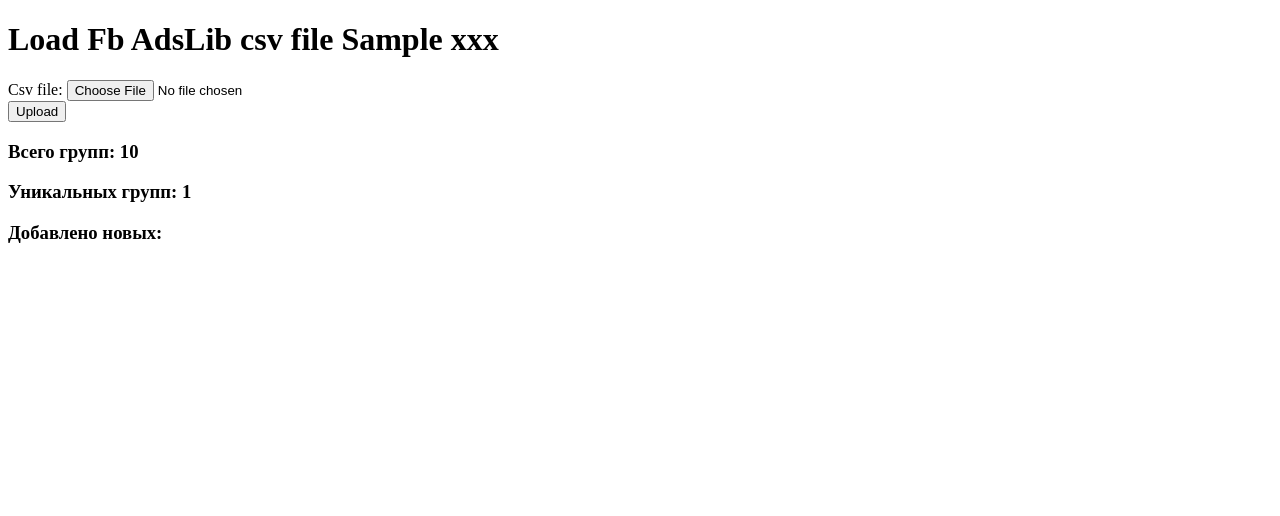
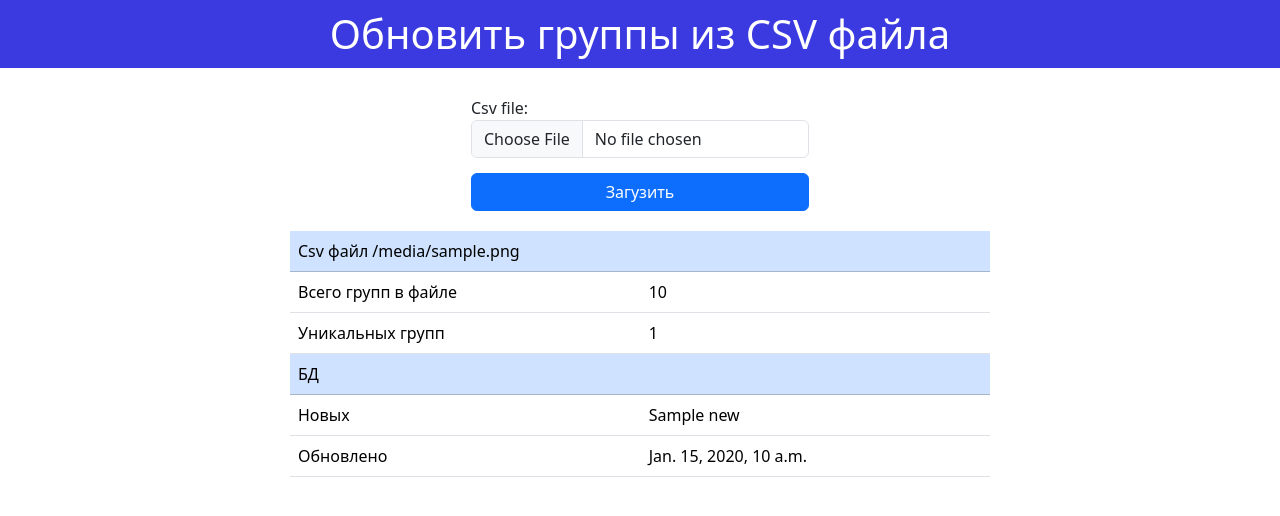
Before and after one commit to Vladiuse/FbSearcher, a Django app: template fb/ads/templates/ads/fb_ads_load_csv.html in a window 1280 px wide. Shown: the top 516 px of the page. Run offline with Django 4.2, Linux system fonts and the light colour scheme; tables that the repository leaves empty hold one stand-in row (values such as "Sample post"); the template is opened without the code that fills it: values that come from a table or form of the project are taken from there, most other values are stand-ins (such as "Sample title", 1, 10 or a date in 2020).

Commit message:
add some templates

```diff
--- a/fb/ads/forms.py
+++ b/fb/ads/forms.py
@@ -5,4 +5,6 @@ from django.core.validators import FileExtensionValidator
 class FbLibCsvForm(forms.Form):
     csv_file = forms.FileField(
         validators=[FileExtensionValidator(allowed_extensions=['csv']),],
+        widget=forms.FileInput(
+            attrs={'class': "form-control"})
     )
--- /dev/null
+++ b/fb/ads/templates/ads/base.html
@@ -0,0 +1,24 @@
+<!DOCTYPE html>
+<html lang="en">
+<head>
+    <meta charset="UTF-8">
+    <title>Title</title>
+    <link rel="stylesheet" href="https://cdn.jsdelivr.net/npm/bootstrap@5.3.2/dist/css/bootstrap.min.css">
+</head>
+<style>
+    h1{
+        color: white;
+        background-color: rgb(58, 58, 224);
+        padding: 10px 0;
+        text-align: center;
+    }
+</style>
+<body>
+<h1>
+    {%block head_text%}
+    {%endblock%}
+</h1>
+{%block content%}
+{%endblock%}
+</body>
+</html>
--- a/fb/ads/templates/ads/fb_ads_load_csv.html
+++ b/fb/ads/templates/ads/fb_ads_load_csv.html
@@ -1,18 +1,73 @@
-<!DOCTYPE html>
-<html lang="en">
-<head>
-    <meta charset="UTF-8">
-    <title>Title</title>
-</head>
-<body>
-<h1>Load Fb AdsLib csv file {{xxx}}</h1>
-<form method="POST" enctype="multipart/form-data" >
-    {%csrf_token%}
-    {{form.as_div}}
-    <button type="submit">Upload</button>
-</form>
-<h3>Всего групп: {{reader.total}}</h3>
-<h3>Уникальных групп: {{reader|length}}</h3>
-<h3>Добавлено новых: </h3>
-</body>
-</html>
+{%extends 'ads/base.html'%}
+
+{%block head_text%}
+Обновить группы из CSV файла
+{%endblock%}
+{%block content%}
+<style>
+    .wrapper{
+
+    }
+    .wrapper.center{
+        display: flex;
+        justify-content: center;
+    }
+    form{
+        margin: 20px 0;
+    }
+    form button{
+        margin-top: 15px;
+        width: 100%;
+        text-align: center;
+    }
+    form,table{
+        max-width: 700px;
+    }
+
+</style>
+<div class="container">
+    <div class="wrapper center">
+        <form class="form" method="POST" enctype="multipart/form-data" >
+            {%csrf_token%}
+            {{form.as_div}}
+            <button class="btn btn-primary" type="submit">Загузить</button>
+        </form>
+    </div>
+</div>
+<div class="container">
+    <div class="wrapper center">
+        {%if reader%}
+        <table class="table">
+            <thead class="table-primary">
+              <tr>
+                <td colspan="2">Сsv файл {{reader.file_name}}</td>
+             </tr>
+
+            </thead>
+            <tbody>
+              <tr>
+                <td>Всего групп в файле</td>
+                <td>{{reader.total}}</td>
+              </tr>
+              <tr>
+                <td>Уникальных групп</td>
+                <td>{{reader|length}}</td>
+              </tr>
+              <tr>
+                <td colspan="2" class="table-primary">БД</td>
+             </tr>
+             <tr>
+                <td>Новых</td>
+                <td> {{update_result.new}}</td>
+              </tr>
+              <tr>
+                <td>Обновлено</td>
+                <td>{{update_result.updated}}</td>
+              </tr>
+            </tbody>
+          </table>
+          {%endif%}
+    </div>
+</div>
+
+{%endblock%}
--- a/fb/ads/urls.py
+++ b/fb/ads/urls.py
@@ -8,6 +8,8 @@ from . import views
 
 urlpatterns = [
     # path('', include(router.urls)),
+    path('', views.index, name='index'),
+    path('update_from_csv/', views.update_from_csv, name='update-from-csv'),
     path('groups_update/',  views.FbGroupUpdateOrCreateView.as_view(), name='group-update-list'),
-    path('update_from_csv/', views.update_from_csv, name='update-from-csv'),
+
 ]
```
Also changed, not shown: fb/ads/fb_adlib_csv_reader.py (+15 -4 lines), fb/ads/models.py (+40 -16 lines), fb/ads/templates/ads/index.html (added, +10 -0 lines), fb/ads/views.py (+6 -2 lines).
